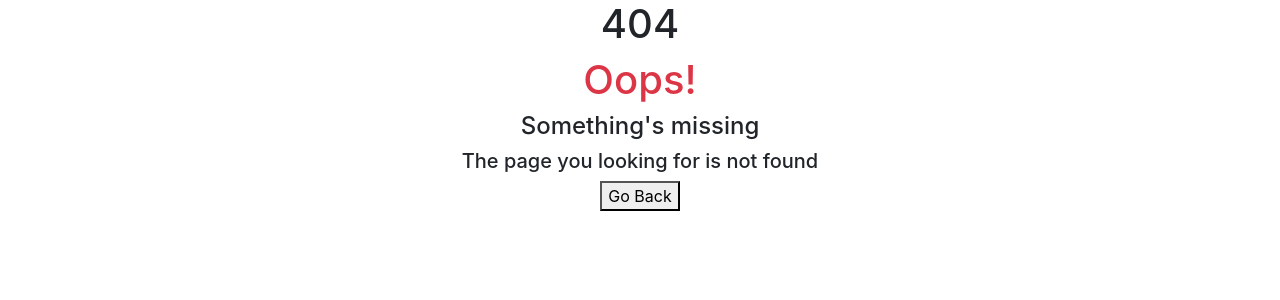
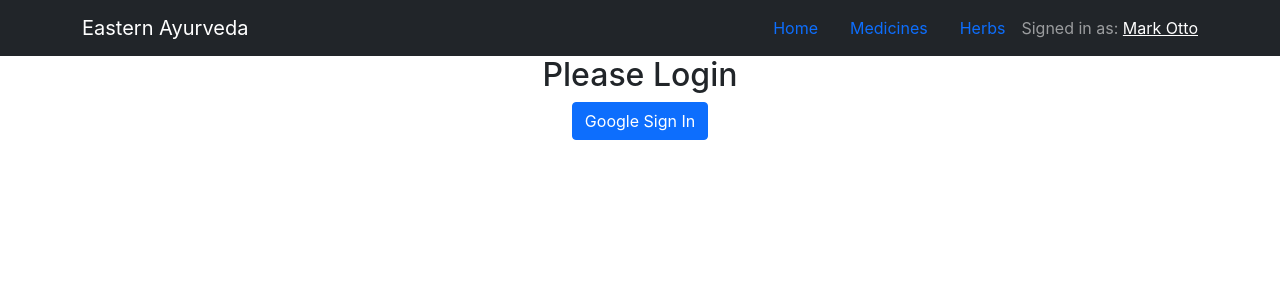
Before and after one commit to rezbd/eastern-ayurveda, a React (Create React App) app: page /login in a window 1280 px wide. Before the commit this address had no page. Shown: the top 300 px of the page. Built offline with nearby package versions, Linux system fonts and the light colour scheme.

Commit message:
added navbar six-one-three

```diff
--- a/src/App.js
+++ b/src/App.js
@@ -8,17 +8,23 @@
 } from "react-router-dom";
 import Error from './Pages/Error/Error';
 import Details from './Pages/Details/Details/Details';
+import Login from './Pages/Login/Login/Login';
+import Header from './Pages/Shared/Header/Header';
 
 function App() {
   return (
     <div className="App">
       <Router>
+        <Header></Header>
         <Switch>
           <Route exact path="/">
             <Home></Home>
           </Route>
           <Route path="/home">
             <Home></Home>
+          </Route>
+          <Route path="/login">
+            <Login></Login>
           </Route>
           <Route path="/details/:serviceId">
             <Details></Details>
--- a/src/Pages/Home/Herbs/Herbs.js
+++ b/src/Pages/Home/Herbs/Herbs.js
@@ -26,7 +26,7 @@
 
 const Herbs = () => {
     return (
-        <div className="container mt-5">
+        <div id="herbs" className="container mt-5">
             <h2>Special Ayurvedic Herbs</h2>
             <div className="row">
                 {
--- a/src/Pages/Home/Services/Services.js
+++ b/src/Pages/Home/Services/Services.js
@@ -11,7 +11,7 @@
     }, [])
 
     return (
-        <div className="mt-5">
+        <div id="services" className="mt-5">
             <h2>Our Medicines</h2>
             <div className="service-container container pb-4">
                 {
--- /dev/null
+++ b/src/Pages/Login/Login/Login.js
@@ -0,0 +1,12 @@
+import React from 'react';
+
+const Login = () => {
+    return (
+        <div>
+            <h2>Please Login</h2>
+            <button className="btn btn-primary">Google Sign In</button>
+        </div>
+    );
+};
+
+export default Login;
--- /dev/null
+++ b/src/Pages/Shared/Header/Header.js
@@ -0,0 +1,25 @@
+import React from 'react';
+import { Container, Nav, Navbar } from 'react-bootstrap';
+
+const Header = () => {
+    return (
+        <>
+            <Navbar bg="dark" variant="dark" sticky="top">
+                <Container>
+                    <Navbar.Brand href="#home">Eastern Ayurveda</Navbar.Brand>
+                    <Navbar.Toggle />
+                    <Navbar.Collapse className="justify-content-end">
+                        <Nav.Link href="#home">Home</Nav.Link>
+                        <Nav.Link href="#services">Medicines</Nav.Link>
+                        <Nav.Link href="#herbs">Herbs</Nav.Link>
+                        <Navbar.Text>
+                            Signed in as: <a href="#login">Mark Otto</a>
+                        </Navbar.Text>
+                    </Navbar.Collapse>
+                </Container>
+            </Navbar>
+        </>
+    );
+};
+
+export default Header;
```
